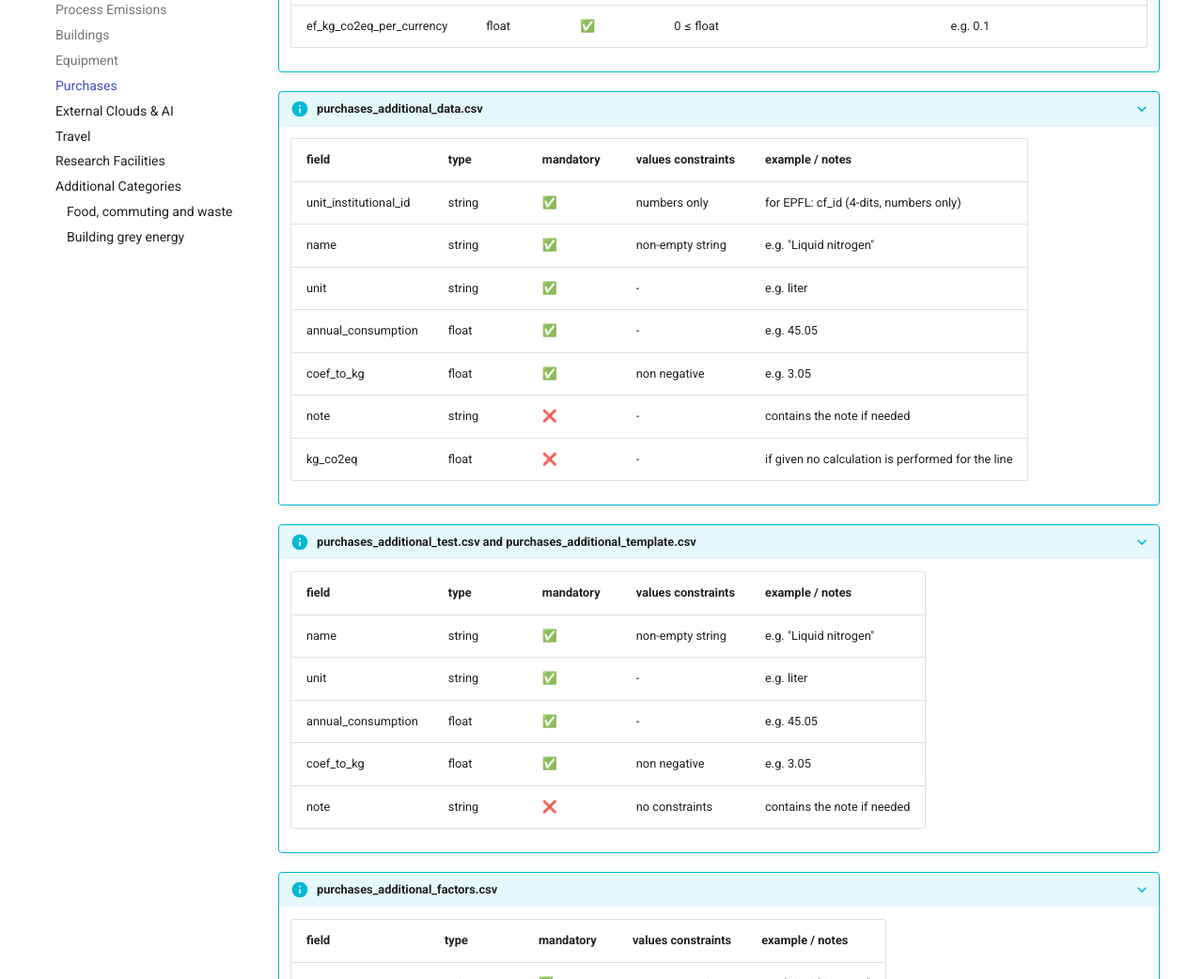
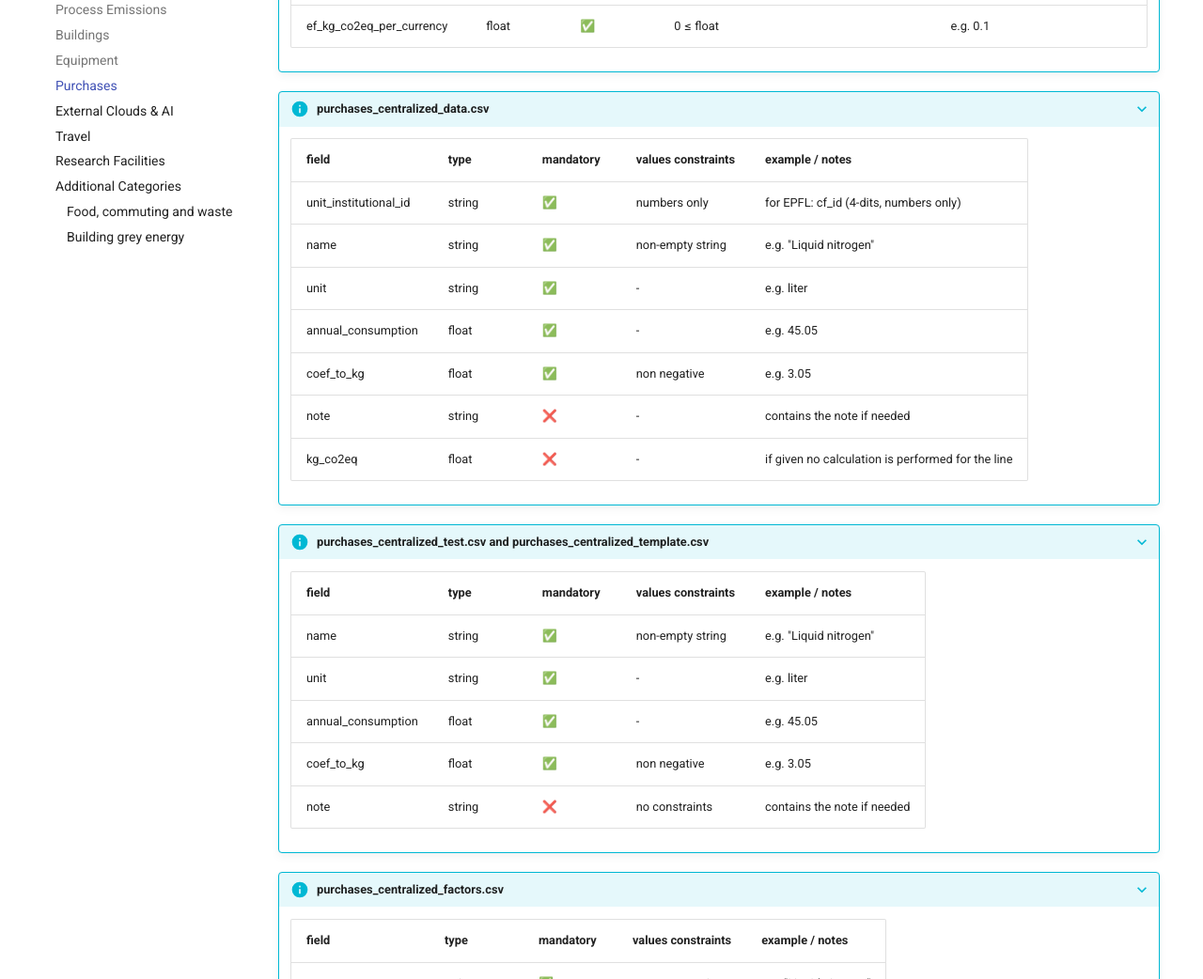
Before and after one commit to EPFL-ENAC/co2-calculator-back-office-doc, an MkDocs documentation site: the page built from docs/data-description.md, in a window 1280 px wide and 1400 px high, scrolled down 11880 px. Shown: the part 152-1194 px from the top of the window at 94% size. Built offline with MkDocs 1.6.1 and Material for MkDocs 9.7.7, drawn with Linux system fonts in a browser that asks for light colours; comment, search, counter and statistics services are not loaded.

Commit message:
additional purchases to centralized

```diff
--- a/docs/data-description.md
+++ b/docs/data-description.md
@@ -282,7 +282,7 @@ This guide provides comprehensive data validation schemas for all modules in the
     | purchase_additional_code | string | ✅ | - | e.g. NACRES code |
     | ef_kg_co2eq_per_currency | float | ✅ | 0 ≤ float | e.g. 0.1 |
 
-???+ info "purchases_additional_data.csv"
+???+ info "purchases_centralized_data.csv"
 
     | field | type | mandatory | values constraints | example / notes |
     |-------|------|-----------|-------------------|-------------------|
@@ -294,7 +294,7 @@ This guide provides comprehensive data validation schemas for all modules in the
     | note | string | ❌ | - | contains the note if needed |
     | kg_co2eq | float | ❌ | - | if given no calculation is performed for the line |
 
-???+ info "purchases_additional_test.csv and purchases_additional_template.csv"
+???+ info "purchases_centralized_test.csv and purchases_centralized_template.csv"
 
     | field | type | mandatory | values constraints | example / notes |
     |-------|------|-----------|-------------------|-------------------|
@@ -304,7 +304,7 @@ This guide provides comprehensive data validation schemas for all modules in the
     | coef_to_kg | float | ✅ | non negative | e.g. 3.05 |
     | note | string | ❌ | no constraints | contains the note if needed |
 
-???+ info "purchases_additional_factors.csv"
+???+ info "purchases_centralized_factors.csv"
 
     | field | type | mandatory | values constraints | example / notes |
     |-------|------|-----------|-------------------|-------------------|
```
